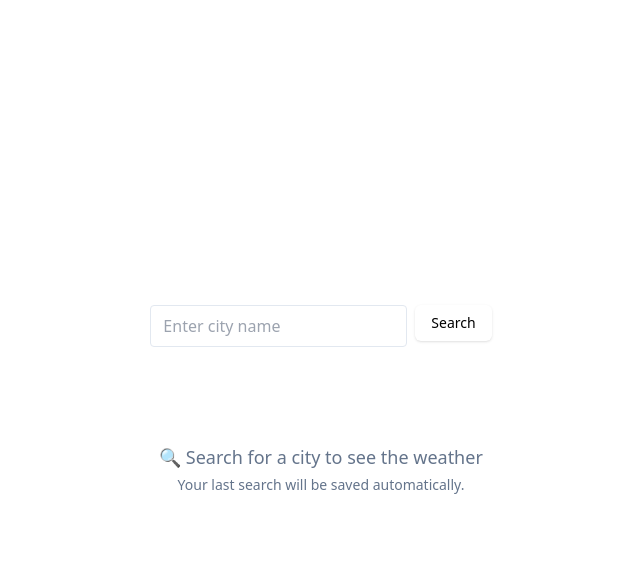
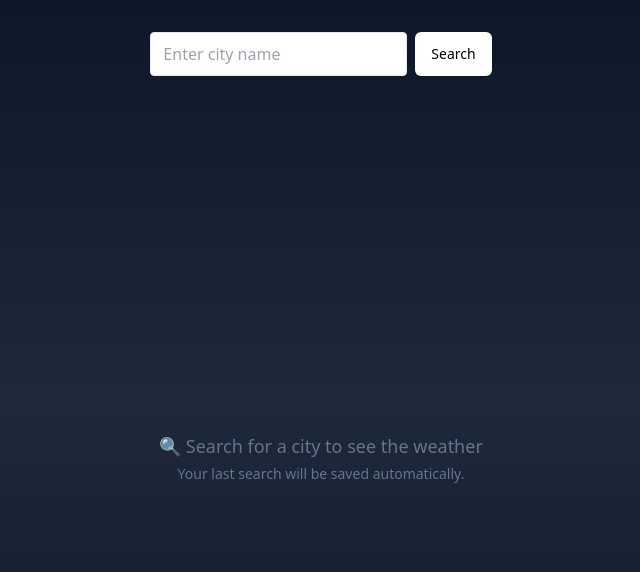
Before and after one commit to hahuynh28/weather-app, a React (Vite) app: page / in a window 1280 px wide. Shown: the top 572 px of the page, without its empty margins (319-959 px from the left). Built offline with nearby package versions, Linux system fonts and the light colour scheme.

Commit message:
Redesign the UI

```diff
--- a/src/App.jsx
+++ b/src/App.jsx
@@ -35,15 +35,13 @@ function App() {
   }, []);
 
   return (
-    <div className="min-h-screen flex flex-col items-center justify-center">
-      <div className="max-w-md mx-auto p-6">
-        <div className="mb-12">
-          <SearchBox onSearch={handleSearch} disabled={loading} />
-        </div>
+    <div className="min-h-screen flex flex-col items-center bg-gradient-to-b from-slate-900 via-slate-800 to-slate-900 text-white">
+      <div className="mt-8">
+        <SearchBox onSearch={handleSearch} disabled={loading} />
+      </div>
 
-        <div className="flex flex-1 items-center justify-center">
-          <LocationDisplay weather={weather} loading={loading} error={error} />
-        </div>
+      <div className="flex flex-1 items-center justify-center">
+        <LocationDisplay weather={weather} loading={loading} error={error} />
       </div>
     </div>
   );
--- a/src/components/LocationDisplay.jsx
+++ b/src/components/LocationDisplay.jsx
@@ -1,6 +1,5 @@
 import React from "react";
 import EmptyState from "./EmptyState";
-import Spinner from "./Spinner";
 import WeatherCard from "./WeatherCard";
 import WeatherSkeleton from "./WeatherSkeleton";
 
--- a/src/components/SearchBox.jsx
+++ b/src/components/SearchBox.jsx
@@ -6,7 +6,7 @@ const SearchBox = ({ onSearch, disabled }) => {
   const [city, setCity] = useState("");
 
   return (
-    <div className="flex gap-2 mb-14">
+    <div className="flex gap-2">
       <input
         value={city}
         onChange={(e) => setCity(e.target.value)}
@@ -17,9 +17,13 @@ const SearchBox = ({ onSearch, disabled }) => {
             onSearch(city);
           }
         }}
-        className="flex-1 border border-[rgb(var(--border))] px-3 py-2 rounded"
+        className="h-11 flex-1 border px-3 rounded bg-white text-black placeholder:text-gray-400"
       />
-      <Button disabled={disabled} onClick={() => onSearch(city)}>
+      <Button
+        className="h-11 bg-white text-black hover:bg-gray-200"
+        disabled={disabled}
+        onClick={() => onSearch(city)}
+      >
         Search
       </Button>
     </div>
--- a/src/components/WeatherCard.jsx
+++ b/src/components/WeatherCard.jsx
@@ -9,7 +9,7 @@ const WeatherCard = ({ weather }) => {
   const desc = weather.weather?.[0]?.description;
 
   return (
-    <div className="flex flex-col items-center text-center gap-3 mb-14">
+    <div className="flex flex-col items-center text-center gap-3">
       <div className="flex items-center gap-2 text-lg font-medium">
         <MapPin className="h-5 w-5" />
         <span>{weather.name}</span>
--- a/src/services/weatherApi.js
+++ b/src/services/weatherApi.js
@@ -1,6 +1,6 @@
 export const fetchWeatherData = async (city) => {
   const geoRes = await fetch(
-    `https://geocoding-api.open-meteo.com/v1/search?name=${city}&count=1`
+    `https://geocoding-api.open-meteo.com/v1/search?name=${city}&count=1`,
   );
   const geoData = await geoRes.json();
 
@@ -11,7 +11,7 @@ export const fetchWeatherData = async (city) => {
   const { latitude, longitude, name } = geoData.results[0];
 
   const weatherRes = await fetch(
-    `https://api.open-meteo.com/v1/forecast?latitude=${latitude}&longitude=${longitude}&current_weather=true`
+    `https://api.open-meteo.com/v1/forecast?latitude=${latitude}&longitude=${longitude}&current_weather=true`,
   );
   const weatherData = await weatherRes.json();
 
```
